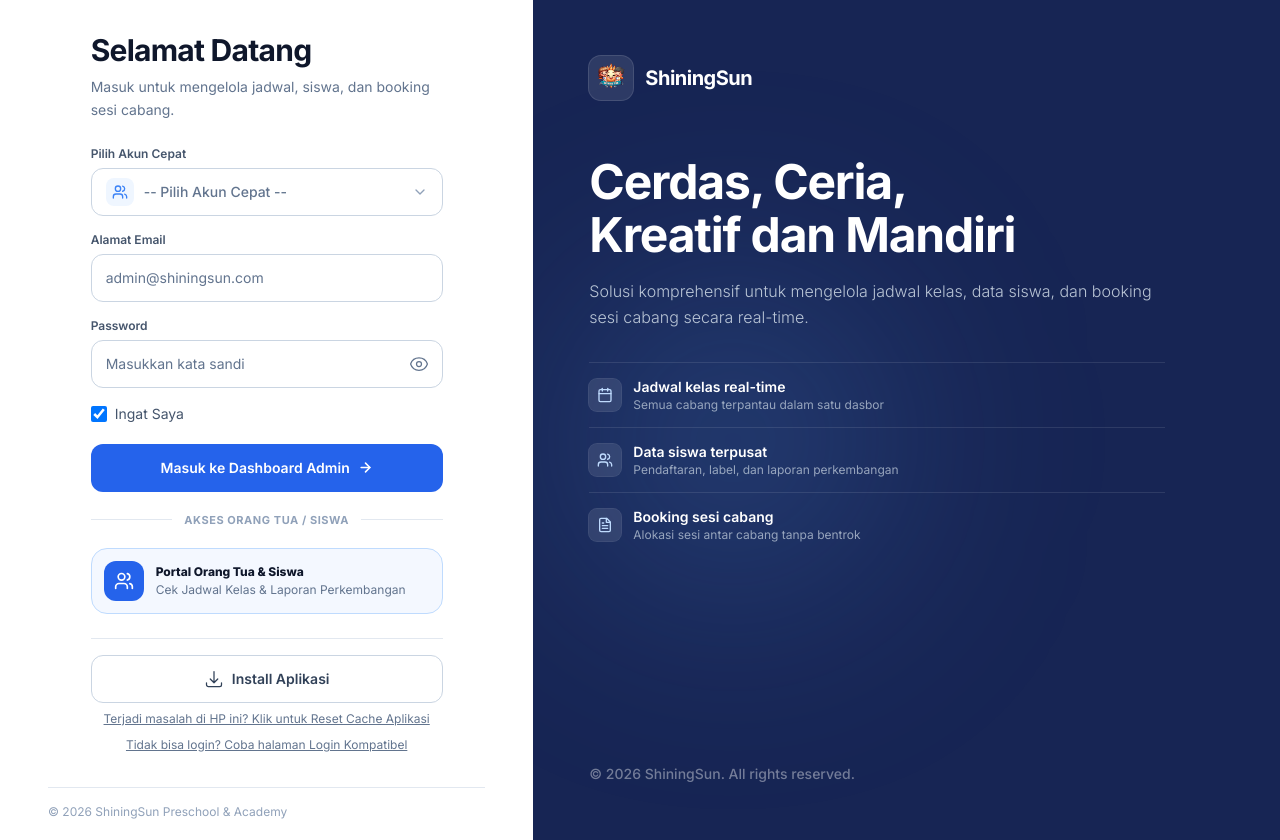
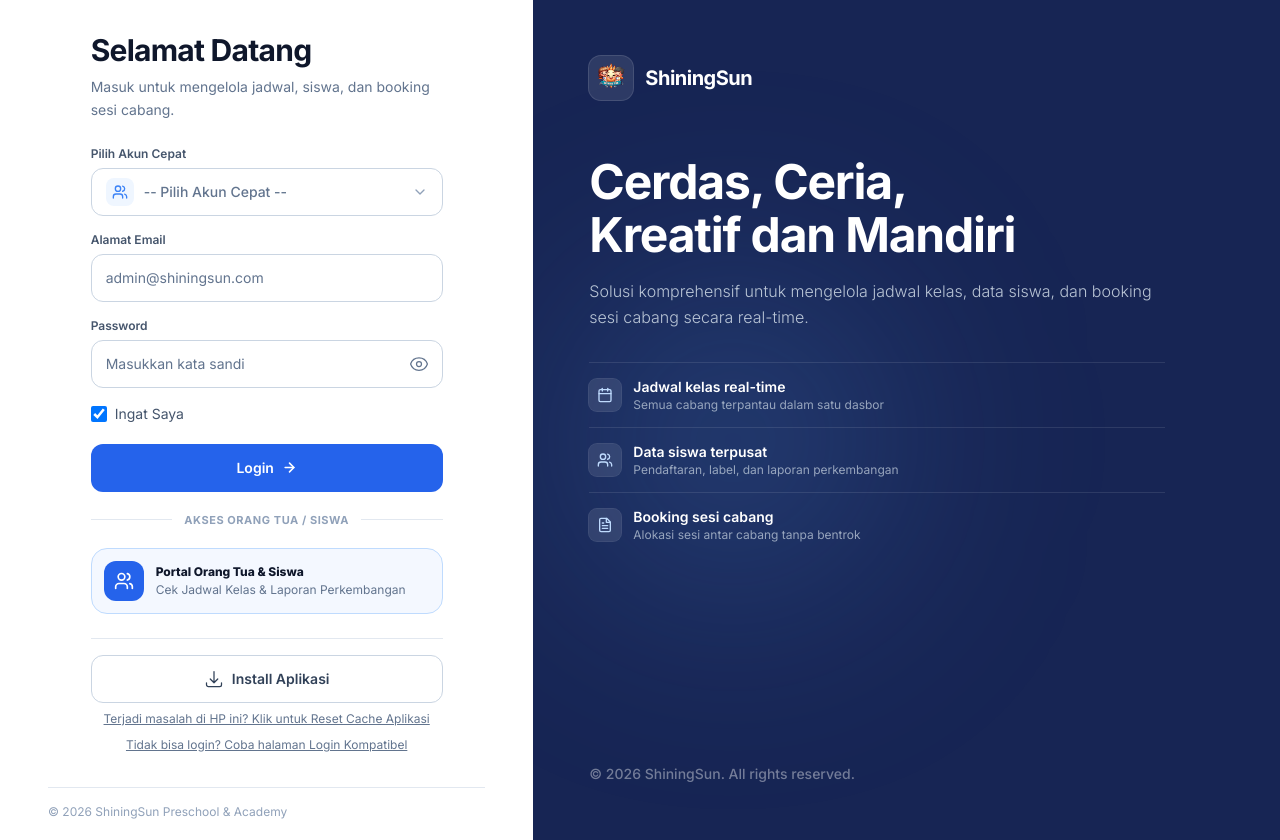
Before and after one commit to rafirachmawan/Aplikasi-PWA-Booking-Class-Shiningsun, a Next.js app: page /login in a window 1280 px wide. Built offline with nearby package versions, Linux system fonts and the light colour scheme.

Commit message:
fix(ui): ubah teks tombol login jadi 'Login'

```diff
--- a/src/components/features/auth/LoginForm.tsx
+++ b/src/components/features/auth/LoginForm.tsx
@@ -467,7 +467,7 @@ export function LoginForm() {
               </>
             ) : (
               <>
-                Masuk ke Dashboard Admin
+                Login
                 <svg
                   xmlns="http://www.w3.org/2000/svg"
                   width="15"
```
